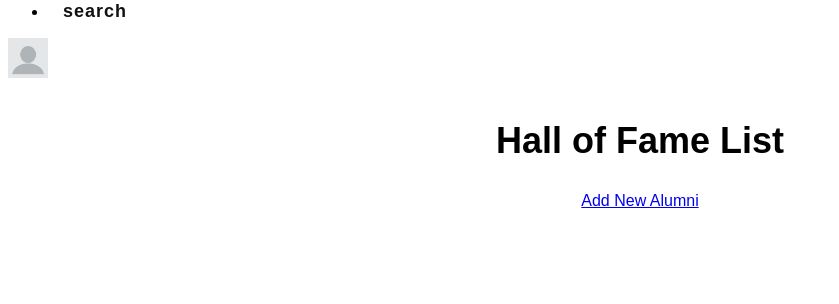
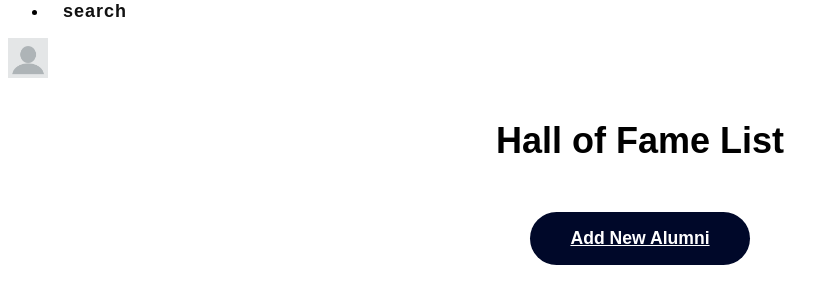
Before and after one commit to adarshmarvel22/LinkPad, a Django app: page /features/hall_of_fame_list/ in a window 1280 px wide. Shown: the part 182-486 px from the top of the page, without its empty margins (0-839 px from the left). Run offline with Django 5.2, Linux system fonts and the light colour scheme; the visitor is signed in with stand-in values (Sample User, id 1); data that the repository does not hold is empty.

Commit message:
changes done finally

```diff
--- a/features/templates/features/hall_of_fame_list.html
+++ b/features/templates/features/hall_of_fame_list.html
@@ -109,6 +109,22 @@
             font-size: 24px;
             color: gold;
         }
+        #bt2{
+            margin-top: 20px;
+            padding: 1rem 2.5rem;
+            background-color: #000829;
+            outline: none;
+            border: none;
+            border-radius: 5rem;
+            font-size: 1.1rem;
+            cursor: pointer;
+            font-weight: 600;
+            color: white;
+            transition: 0.2s;
+            display: flex;
+            align-items: center;
+            justify-content: center;
+        }
     </style>
 </head>
 <body>
@@ -136,7 +152,7 @@
         </div>
         {% endfor %}
         {% if user.is_staff or user.is_superuser %}
-        <a class="create-link" href="{% url 'features:hall_of_fame_create' %}">Add New Alumni</a>
+        <a class="create-link" id = "bt2" href="{% url 'features:hall_of_fame_create' %}">Add New Alumni</a>
     {% endif %}
     </div>
 </body>
--- a/features/templates/features/resources_form.html
+++ b/features/templates/features/resources_form.html
@@ -13,6 +13,7 @@
             margin: 20px auto;
             padding: 20px;
             background-color: #fff;
+            border:2px solid;
             border-radius: 10px;
             box-shadow: 0px 0px 10px rgba(0, 0, 0, 0.1);
         }
@@ -56,7 +57,7 @@
         }
 
         button[type="submit"] {
-            background-color: #4CAF50;
+            background-color: red;
             color: white;
             padding: 10px 20px;
             text-align: center;
--- a/features/templates/features/resources_list.html
+++ b/features/templates/features/resources_list.html
@@ -14,6 +14,7 @@
             padding: 20px;
             background-color: #fff;
             border-radius: 10px;
+            border:2px solid;
             box-shadow: 0px 0px 10px rgba(0, 0, 0, 0.1);
         }
 
@@ -45,7 +46,7 @@
 
         .upload-link {
             display: block;
-            background-color: #4CAF50;
+            background-color: #d30f0f;
             color: white;
             padding: 10px 20px;
             text-align: center;
@@ -56,7 +57,7 @@
         }
 
         .upload-link:hover {
-            background-color: #45a049;
+            background-color: #161691;
         }
     </style>
 </head>
```
Also changed, not shown: features/templates/features/club_form.html (+1 -6 lines), features/templates/features/event_list.html (+6 -16 lines).
